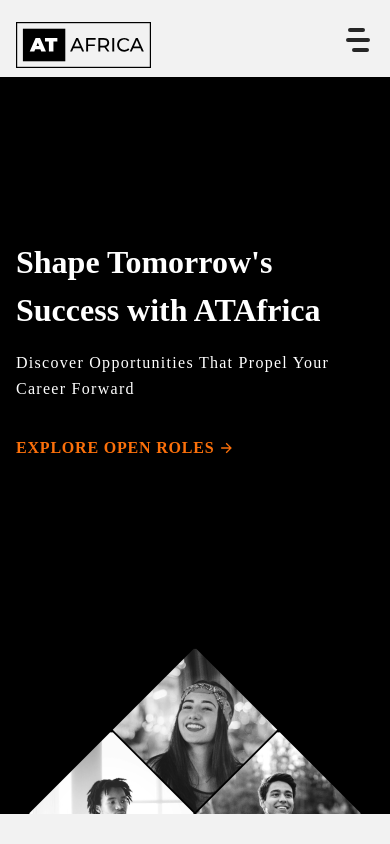
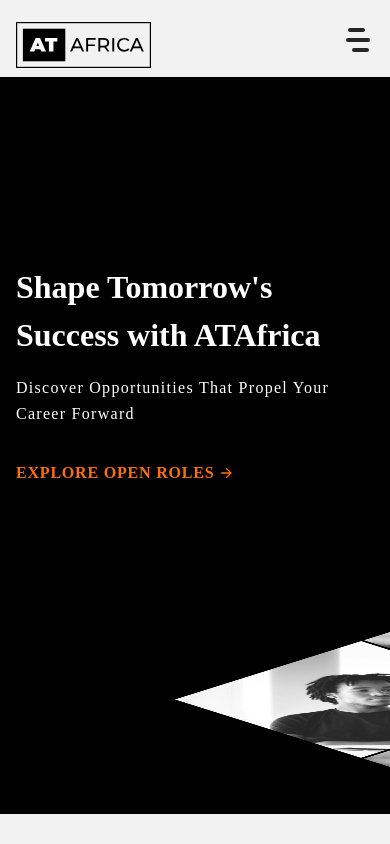
Before and after one commit to 6amson/atafricaWorking, a Next.js app: page /careers in a window 390 px wide. Shown: the top 844 px of the page. Built offline with nearby package versions, Linux system fonts and the light colour scheme; a web font is replaced by a local one.

Commit message:
contact page responsiveness tweaked2

```diff
--- a/src/app/career_details/page.tsx
+++ b/src/app/career_details/page.tsx
@@ -2,7 +2,6 @@
 
 import Footer from "../style/components/footer/footer"
 import { useState, useEffect, useRef } from "react";
-import { useRouter } from "next/router";
 import "./career_details.scss"
 import fileupload from "../../../assets/fileuploadIcon.svg";
 import googledriveupload from "../../../assets/googledriveuploadIcon.svg";
@@ -51,7 +50,6 @@
 export default function CareersDetails() {
 
     const isMediumScreen = useMediaQuery({ query: '(max-width: 856px)' });
-    const router = useRouter();
     const [modalIsOpen, setIsOpen] = useState(false);
     const [fileName, setFileName] = useState('');
     const [inputState, setInputState] = useState(true);
--- a/src/app/careers/careers.scss
+++ b/src/app/careers/careers.scss
@@ -1,7 +1,7 @@
 @import "../style/variables.scss";
 
 
-.main {
+.main--career {
     min-height: calc(100vh - 107px);
     font-family: $mainFont;
     background: black;
@@ -11,8 +11,11 @@
     grid-template-columns: repeat(auto-fit, minmax(550px, 1fr));
 
 
-    .homepage--background {
+    .homepage--background2 {
         position: relative;
+        height: 100%;
+        object-fit: cover;
+        object-position: center 0;
 
         .homepage--background--img {
             position: absolute;
@@ -268,7 +271,7 @@
 
 
 @media (max-width: 1100px) {
-    .main {
+    .main--career {
 
 
         .homepage--background {
@@ -322,7 +325,7 @@
 
 
 @media (max-width: 880px) {
-    .main {
+    .main--career {
         height: fit-content;
 
         .homepage--background {
@@ -469,7 +472,7 @@
 
 
 @media (max-width: 660px) {
-    .main {
+    .main--career {
         height: fit-content;
 
         .homepage--background {
@@ -531,8 +534,8 @@
 }
 
 @media (max-width: 470px) {
-    .main {
-height: fit-content;
+    .main--career {
+        height: fit-content;
 
         .homepage--text {
             width: 70%;
--- a/src/app/careers/page.tsx
+++ b/src/app/careers/page.tsx
@@ -1,3 +1,4 @@
+
 import Image from "next/image";
 import "./careers.scss";
 import arrow from '../../../assets/ri_arrow-up-line.svg';
@@ -78,7 +79,7 @@
 
     return (
         <main>
-            <div className="main">
+            <div className="main--career">
                 <div className="homepage--text">
                     <p>Shape Tomorrow&apos;s Success with ATAfrica</p>
                     <p>Discover Opportunities That Propel Your Career Forward</p>
@@ -87,7 +88,7 @@
                         <Image src={arrow} alt='arrow pointed right' className='arrrow--icon' />
                     </div>
                 </div>
-                <div className="homepage--background">
+                <div className="homepage--background2">
                     <Image className="homepage--background--img" src={careerbg} alt="careers homepage backgroound" />
                     <Image className="homepage--background--img2" src={careerbg2} alt="careers homepage backgroound--mobile" />
                 </div>
```
